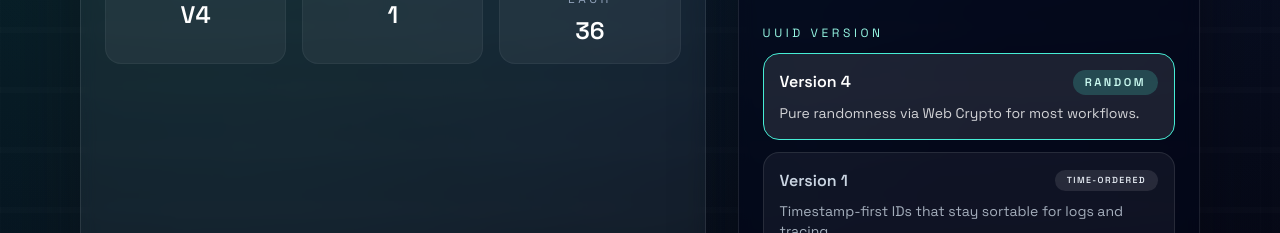
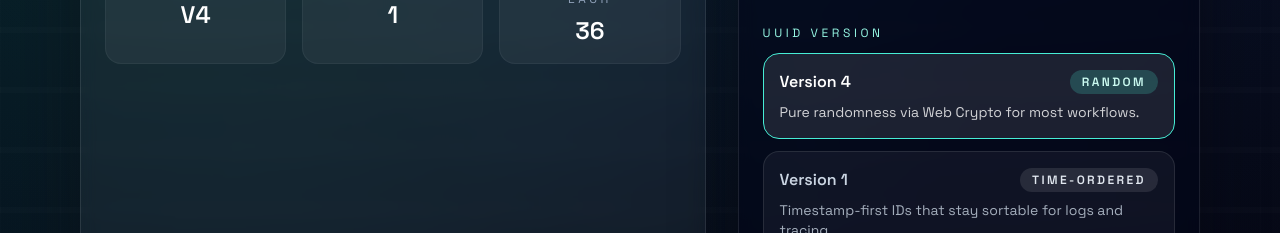
Before and after one commit to pyaethu-aung/uuid-generator, a React (Vite) app: page / in a window 1280 px wide. Shown: the part 567-800 px from the top of the page. Built offline with nearby package versions, Linux system fonts and the light colour scheme; a web font is replaced by a local one.

Commit message:
Remove dynamic text size for version picker badge

```diff
--- a/src/App.jsx
+++ b/src/App.jsx
@@ -60,18 +60,6 @@ const versionChoices = [
       "Modern hybrid using time bits plus randomness for distributed systems.",
   },
 ];
-
-const badgeTypographyClass = (label) => {
-  if (label.length >= 12) {
-    return "text-[0.55rem] tracking-[0.16em]";
-  }
-
-  if (label.length >= 9) {
-    return "text-[0.62rem] tracking-[0.18em]";
-  }
-
-  return "text-[0.7rem] tracking-[0.22em]";
-};
 
 const formatUuid = (value, options) => {
   let next = value;
@@ -362,7 +350,6 @@ function App() {
               <div className="flex flex-col gap-3">
                 {versionChoices.map((choice) => {
                   const isActive = choice.id === selectedVersion;
-                  const badgeTypeScale = badgeTypographyClass(choice.badge);
                   return (
                     <button
                       key={choice.id}
@@ -379,7 +366,7 @@ function App() {
                           {choice.title}
                         </p>
                         <span
-                          className={`rounded-full px-3 py-1 font-semibold uppercase ${badgeTypeScale} ${
+                          className={`rounded-full px-3 py-1 text-xs font-semibold uppercase tracking-[0.2em] ${
                             isActive
                               ? "bg-teal-300/20 text-teal-100"
                               : "bg-white/10 text-slate-200"
```
